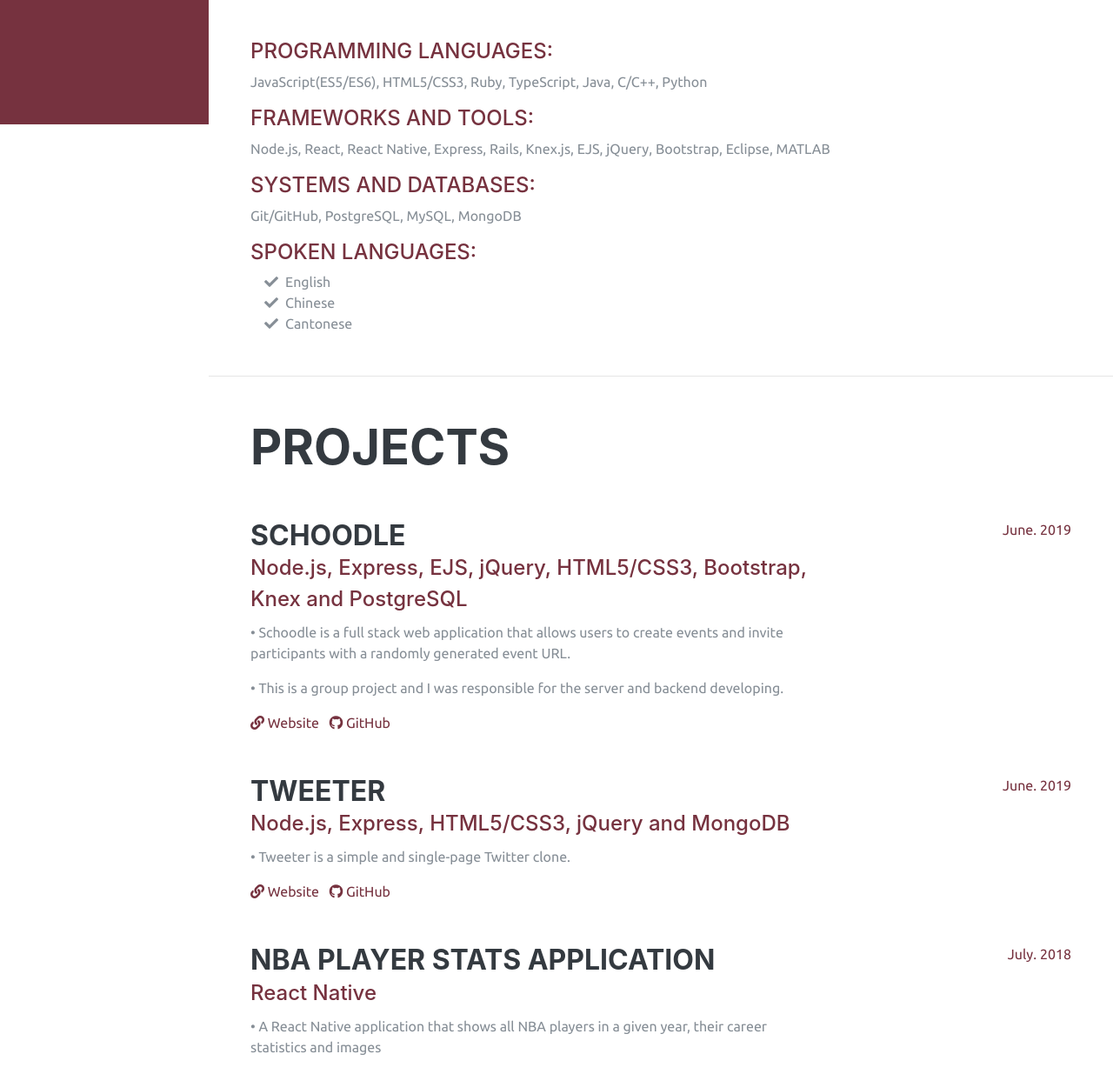
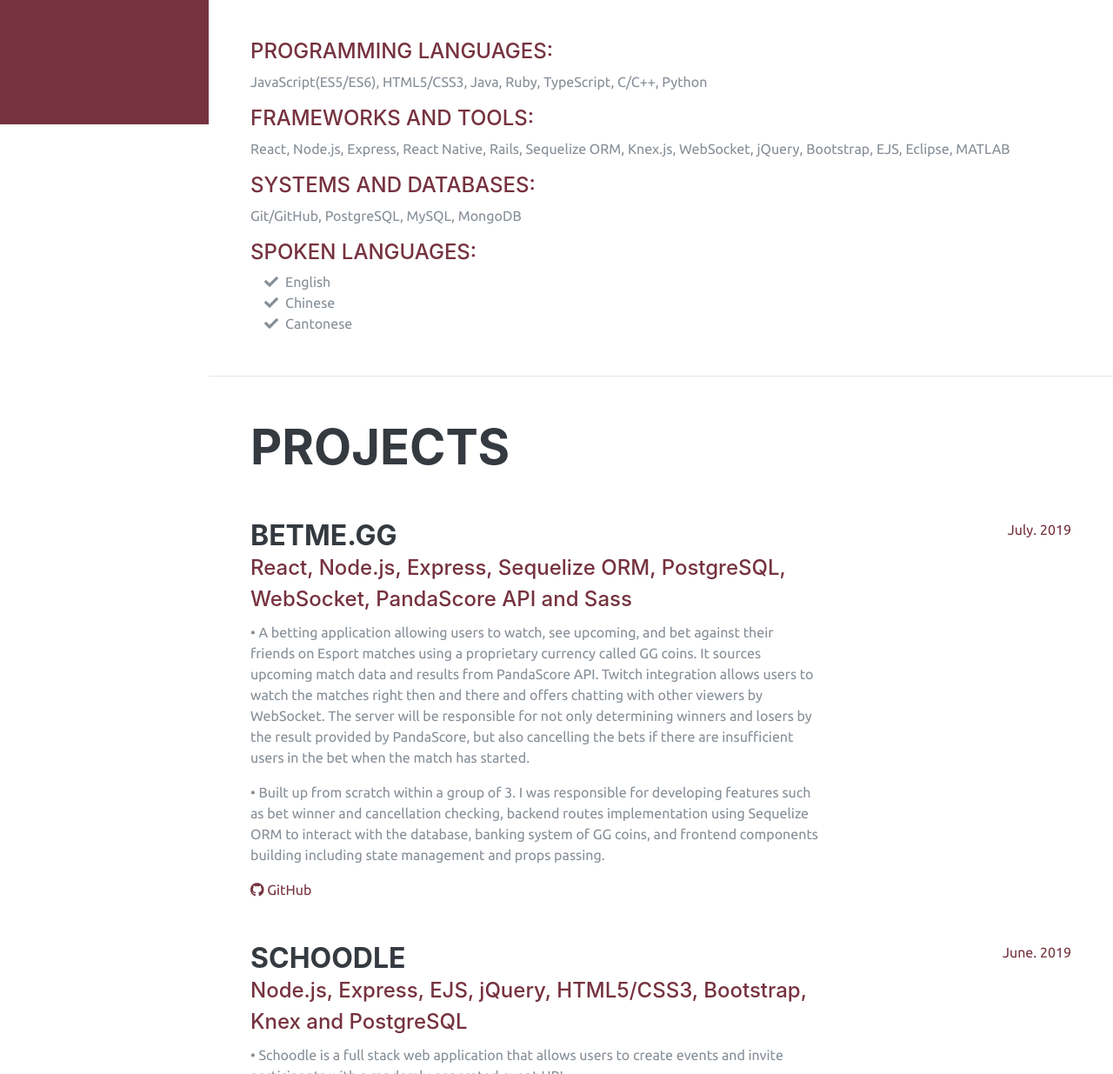
Before and after one commit to yanlinchengrui/resume, a plain HTML site: page index.html in a window 1280 px wide. Shown: the part 657-1892 px from the top of the page at 87% size. Drawn offline with Linux system fonts and the light colour scheme; a web font is replaced by a local one.

Commit message:
updated projects and languages

```diff
--- a/index.html
+++ b/index.html
@@ -109,11 +109,11 @@
         <h2 class="mb-5">Skills</h2>
 
         <h3 class="subheading mb-2">Programming Languages: </h3>
-        <div> JavaScript(ES5/ES6), HTML5/CSS3, Ruby, TypeScript, Java, C/C++, Python </div>
+        <div> JavaScript(ES5/ES6), HTML5/CSS3, Java, Ruby, TypeScript, C/C++, Python </div>
 
         <h3 class="subheading mb-2 mt-3">Frameworks and Tools: </h3>
-        <div> Node.js, React, React Native, Express, Rails, Knex.js, EJS, jQuery, Bootstrap, Eclipse, MATLAB </div>
-
+        <div> React, Node.js, Express, React Native, Rails, Sequelize ORM, Knex.js, WebSocket, jQuery, Bootstrap, EJS,
+          Eclipse, MATLAB </div>
         <h3 class="subheading mb-2 mt-3"> Systems and Databases: </h3>
         <div> Git/GitHub, PostgreSQL, MySQL, MongoDB </div>
 
@@ -137,6 +137,31 @@
     <section class="resume-section p-3 p-lg-5 d-flex align-items-center" id="projects">
       <div class="w-100">
         <h2 class="mb-5">Projects</h2>
+
+        <div class="resume-item d-flex flex-column flex-md-row justify-content-between mb-5">
+          <div class="resume-content">
+            <h3 class="mb-0">Betme.gg</h3>
+            <div class="subheading mb-2"> React, Node.js, Express, Sequelize ORM, PostgreSQL, WebSocket, PandaScore API
+              and Sass
+            </div>
+            <p> • A betting application allowing users to watch, see upcoming, and bet against their friends on Esport
+              matches using a proprietary currency called GG coins. It sources upcoming match data and results from
+              PandaScore API. Twitch integration allows users to watch the matches right then and there and offers
+              chatting with other viewers by WebSocket. The server will be responsible for not only determining winners
+              and losers by the result provided by PandaScore, but also cancelling the bets if there are insufficient
+              users in the bet when the match has started. </p>
+            <p> • Built up from scratch within a group of 3. I was responsible for developing features such as bet
+              winner and cancellation checking, backend routes implementation using Sequelize ORM to interact with
+              the database, banking system of GG coins, and frontend components building including state management and
+              props passing. </p>
+            <a class="list-inline-item" href="https://github.com/yanlinchengrui/betme-gg" target="_blank">
+              <i class="fab fa-github"></i> GitHub
+            </a>
+          </div>
+          <div class="resume-date text-md-right">
+            <span class="text-primary"> July. 2019 </span>
+          </div>
+        </div>
 
         <div class="resume-item d-flex flex-column flex-md-row justify-content-between mb-5">
           <div class="resume-content">
```
